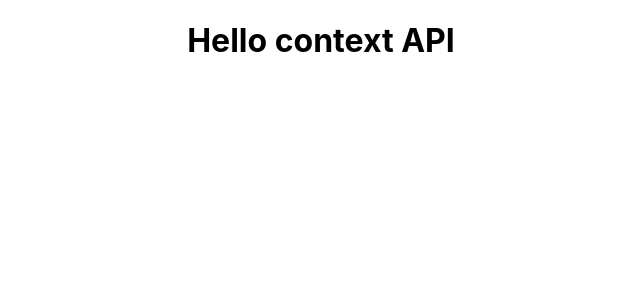
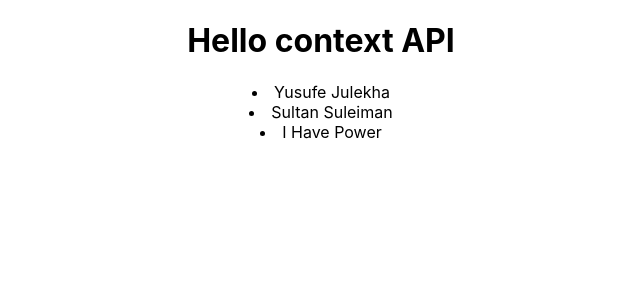
Before and after one commit to NayemulSCode/ReactContextAPI, a React (Create React App) app: page / in a window 1280 px wide. Shown: the top 300 px of the page, without its empty margins (319-959 px from the left). Built offline with nearby package versions, Linux system fonts and the light colour scheme.

Commit message:
movielist add and show

```diff
--- a/src/App.js
+++ b/src/App.js
@@ -1,10 +1,12 @@
 import React from 'react';
 import './App.css';
+import MovieList from './MovieList';
 
 function App() {
   return (
     <div className="App">
       <h1>Hello context API</h1>
+      <MovieList />
     </div>
   );
 }
--- /dev/null
+++ b/src/MovieList.js
@@ -0,0 +1,37 @@
+import React, {useState} from 'react'
+
+function MovieList(){
+    const [movies, setMovies] = useState([
+        {
+            name:"Yusufe Julekha",
+            price:"1000",
+            id:10001,
+            realiseDate:"1999",
+            country:"Turkis"
+        },
+        {
+            name:"Sultan Suleiman",
+            price:"1050",
+            id:10002,
+            realiseDate:"1980",
+            country:"Turkis"
+        },
+        {
+            name:"I Have Power",
+            price:"500",
+            id:10003,
+            realiseDate:"2005",
+            country:"Bangladesh"
+        }
+
+    ])
+    return (
+        <div>
+            {movies.map(movie =>(
+                <li>{movie.name}</li>
+            ))}
+        </div>
+    )
+}
+
+export default MovieList
```
Also changed, not shown: src/MoveList.js (deleted, +0 -11 lines).
